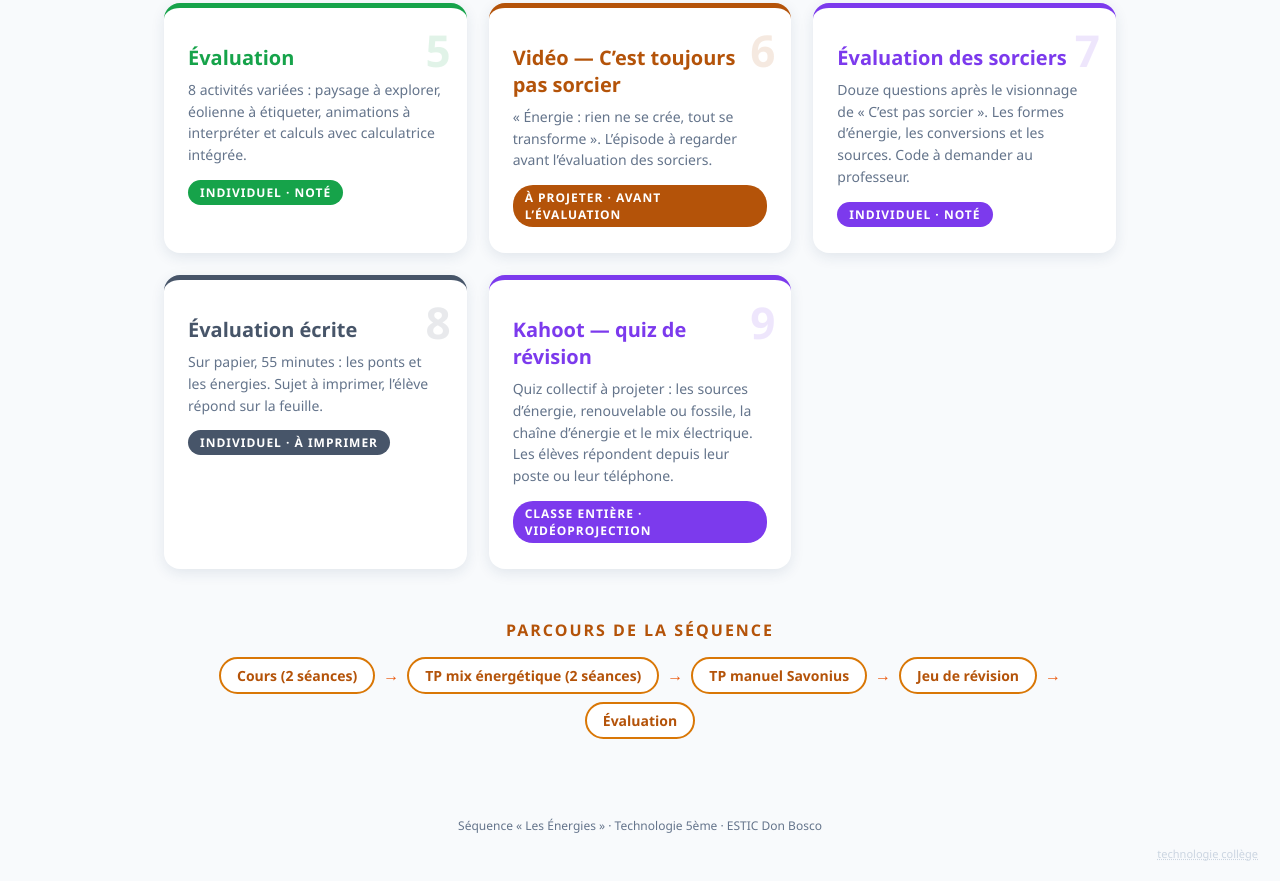
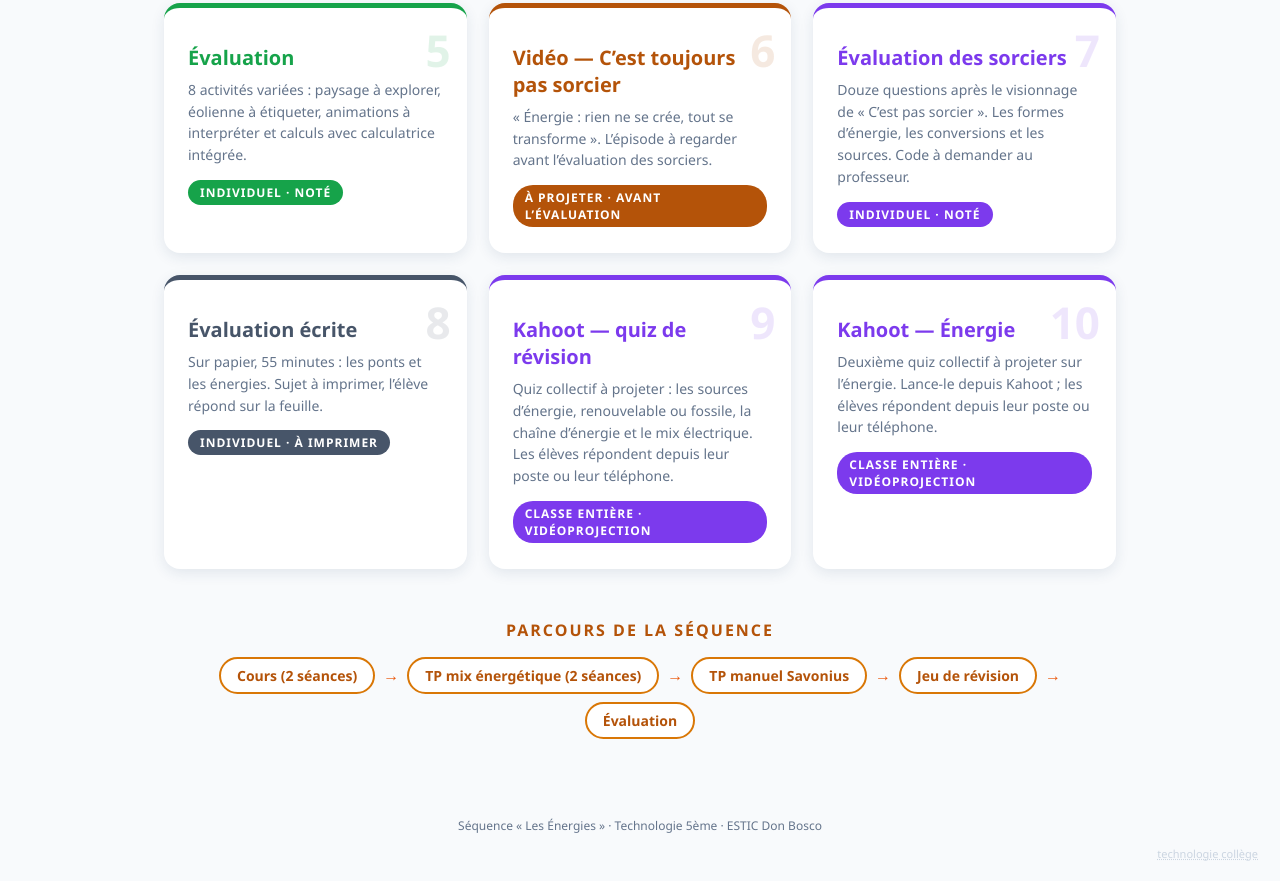
Before and after one commit to GenGiscard/HubTechnologie, a plain HTML site: page 00_hub_energies_5e.html in a window 1280 px wide. Shown: the part 1216-2097 px from the top of the page. Drawn offline with Linux system fonts and the light colour scheme.

Commit message:
Hub énergies 5e : ajout du Kahoot Énergie
Co-Authored-By: Claude Opus 5.5 <noreply@anthropic.com>
Claude-Session: https://claude.ai/code/session_01GrEwF2kuabNrbXmj5wbGLA

```diff
--- a/00_hub_energies_5e.html
+++ b/00_hub_energies_5e.html
@@ -134,6 +134,12 @@ footer{padding:18px;text-align:center;font-size:12px;color:var(--gris)}
  <p>Quiz collectif à projeter : les sources d’énergie, renouvelable ou fossile, la chaîne d’énergie et le mix électrique. Les élèves répondent depuis leur poste ou leur téléphone.</p>
  <span class="tag">Classe entière · vidéoprojection</span>
  </a>
+ <a class="card" href="https://create.kahoot.it/share/energie/6e569e13-c8e9-4156-89e7-55e2a65bc94d" target="_blank" rel="noopener" style="--accent:#7c3aed">
+ <div class="num">10</div><div class="icone"></div>
+ <h2>Kahoot — Énergie</h2>
+ <p>Deuxième quiz collectif à projeter sur l’énergie. Lance-le depuis Kahoot ; les élèves répondent depuis leur poste ou leur téléphone.</p>
+ <span class="tag">Classe entière · vidéoprojection</span>
+ </a>
 </div>
 
 <div class="parcours">
```
